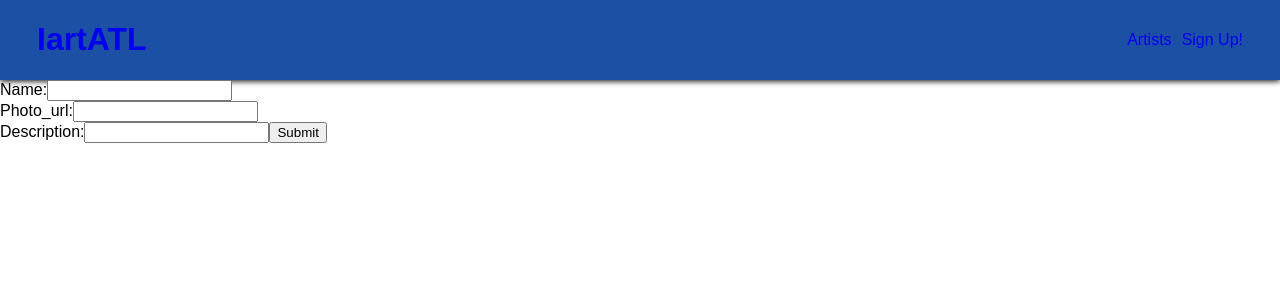
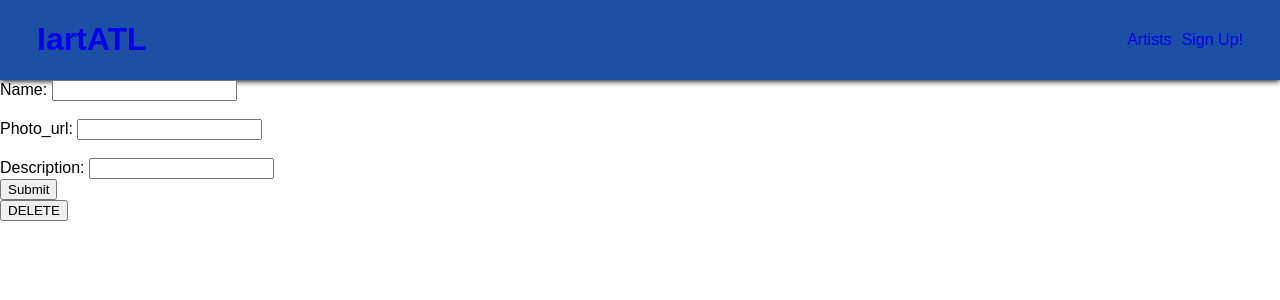
Before and after one commit to ejjonzey/IartATL, a React (Create React App) app in the folder client/: page /artists/1/edit in a window 1280 px wide. Shown: the top 300 px of the page. Built offline with nearby package versions, Linux system fonts and the light colour scheme; no server answers.

Commit message:
full crud for artists

```diff
--- a/client/src/components/AddArtist.js
+++ b/client/src/components/AddArtist.js
@@ -16,7 +16,7 @@ class AddArtist extends Component {
         this.handleSubmit = this.handleSubmit.bind(this);
     }
 
-    handleChange(e){
+    handleChange=(e)=>{
         const newState = {...this.state.artist};
         newState[e.target.name] = e.target.value;
         this.setState({
--- a/client/src/components/EditArtist.js
+++ b/client/src/components/EditArtist.js
@@ -38,6 +38,16 @@ class EditArtist extends Component {
         }
     }
 
+    _deleteArtist = async (e)=>{
+        const id = this .props.match.params.id;
+        try{
+            const res = await axios.delete(`/api/artists/${id}`)
+            this.setState({redirect: true})
+        } catch(err){
+            console.log(err)
+        }
+    }
+
     handleChange = (e) => {
         const newState = {...this.state.artist};
         newState[e.target.name] = e.target.value;
@@ -64,22 +74,33 @@ class EditArtist extends Component {
         return (
             <div>
             <form onSubmit={this.handleSubmit}>
+            <div>
+            <label htmlFor="name">Name: </label>
+            <input type="text" name='name'
+            value={this.state.artist.name}
+            onChange={this.handleChange} />
+            </div>
+            <br/>
+            <div>
+            <label htmlFor="photo_url">Photo_url: </label>
+            <input type="text" name='photo_url'
+            value={this.state.artist.photo_url}
+            onChange={this.handleChange} />
+            </div>
+            <br/>
+            <div>
+            <label htmlFor="description">Description: </label>
+            <input type="text" name='description'
+            value={this.state.artist.description}
+            onChange={this.handleChange} />
+            </div>
+            <input type="submit" value="Submit" />
 
-            <label>
-          Name:
-            <input type="text" name='name' value={this.state.artist.name} onChange={this.handleChange} />
-            <br/>
-          Photo_url:
-            <input type="text" name='photo_url' value={this.state.artist.photo_url} onChange={this.handleChange} />
-            <br/>
-          Description:
-            <input type="text" name='description' value={this.state.artist.description} onChange={this.handleChange} />
-            <input type="submit" value="Submit" />
-            </label>
             </form>
          {this.state.redirect && (
              <Redirect to={'/artists'}/>
          )}
+         <button onClick={this._deleteArtist}>DELETE</button>
          </div>
         );
     }
```
